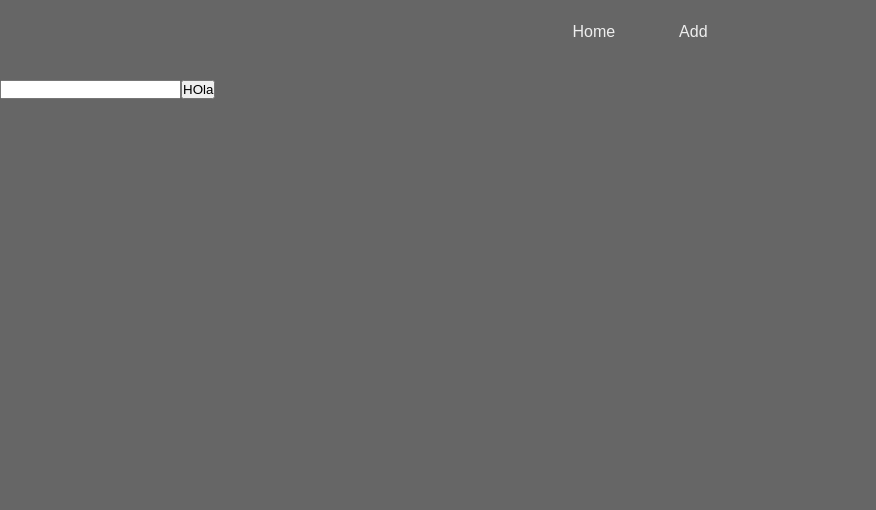
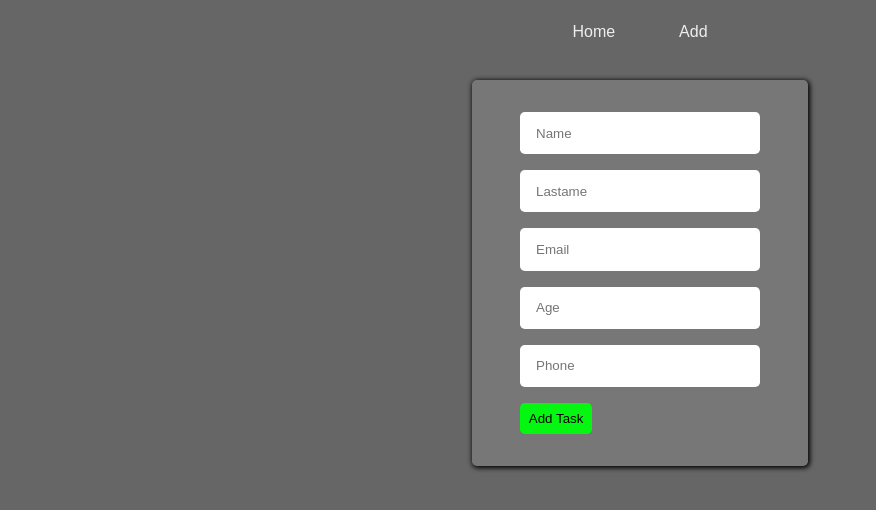
Before and after one commit to JefersonLC/mern_users-crud, a React (Vite) app in the folder client/: page /add in a window 1280 px wide. Shown: the top 510 px of the page, without its empty margins (0-876 px from the left). Built offline with nearby package versions, Linux system fonts and the light colour scheme.

Commit message:
updated Form component

```diff
--- a/client/src/Form.jsx
+++ b/client/src/Form.jsx
@@ -1,8 +1,123 @@
-export default function Form () {
+import { Formik, Form, Field, ErrorMessage } from 'formik'
+import { useState } from 'react'
+import * as Yup from 'yup'
+import Alert from './components/Alert'
+import Button from './components/Button'
+
+const taskValues = {
+  name: '',
+  lastname: '',
+  email: '',
+  age: '',
+  phone: ''
+}
+
+const taskSchema = Yup.object({
+  name: Yup.string()
+    .max(30, 'Too Long')
+    .typeError('Must be a string')
+    .required('Name is required'),
+  lastname: Yup.string()
+    .max(30, 'Too Long')
+    .typeError('Must be a string')
+    .required('Lastname is required'),
+  email: Yup.string()
+    .email('Invalid email')
+    .typeError('Must be a string')
+    .required('Email is required'),
+  age: Yup.number()
+    .integer('Must be an integer')
+    .typeError('Must be a number')
+    .required('Age is required'),
+  phone: Yup.string()
+    .matches(/^9\d{8}$/, 'Invalid phone number')
+    .typeError('Must be a string')
+    .required('Phone is required')
+})
+
+const formInputs = [
+  {
+    name: 'name',
+    type: 'text',
+    placeholder: 'Name'
+  },
+  {
+    name: 'lastname',
+    type: 'text',
+    placeholder: 'Lastame'
+  },
+  {
+    name: 'email',
+    type: 'email',
+    placeholder: 'Email'
+  },
+  {
+    name: 'age',
+    type: 'number',
+    placeholder: 'Age'
+  },
+  {
+    name: 'phone',
+    type: 'text',
+    placeholder: 'Phone'
+  }
+]
+
+export default function AddForm () {
+  const [error, setError] = useState(null)
+  const [success, setSuccess] = useState(null)
+
+  const handleClick = (data) => {
+    fetch('http://localhost:3000/', {
+      method: 'POST',
+      headers: {
+        'Content-Type': 'application/json'
+      },
+      body: JSON.stringify(data)
+    })
+      .then((res) => res.json())
+      .then((res) => {
+        if (res.status === 400) {
+          setError(res.message)
+        } else {
+          setSuccess('Successfully registered user!')
+        }
+      })
+  }
+
   return (
-    <form>
-      <input type='text' />
-      <button type='submit'>HOla</button>
-    </form>
+    <div className='form-container'>
+      <Formik
+        initialValues={taskValues}
+        validationSchema={taskSchema}
+        onSubmit={(values, { resetForm }) => {
+          handleClick(values)
+          resetForm()
+        }}
+      >
+        <Form className='form'>
+          {formInputs.map((input) => (
+            <div className='form-group' key={input.name}>
+              <Field
+                className='input'
+                name={input.name}
+                type={input.type}
+                placeholder={input.placeholder}
+                onFocus={() => {
+                  setError(null)
+                  setSuccess(null)
+                }}
+              />
+              <ErrorMessage name={input.name} component='span' />
+            </div>
+          ))}
+          <Button className='btn btn-add' type='submit'>
+            Add Task
+          </Button>
+        </Form>
+      </Formik>
+      {error && <Alert type='error'>{error}</Alert>}
+      {success && <Alert type='success'>{success}</Alert>}
+    </div>
   )
 }
```
